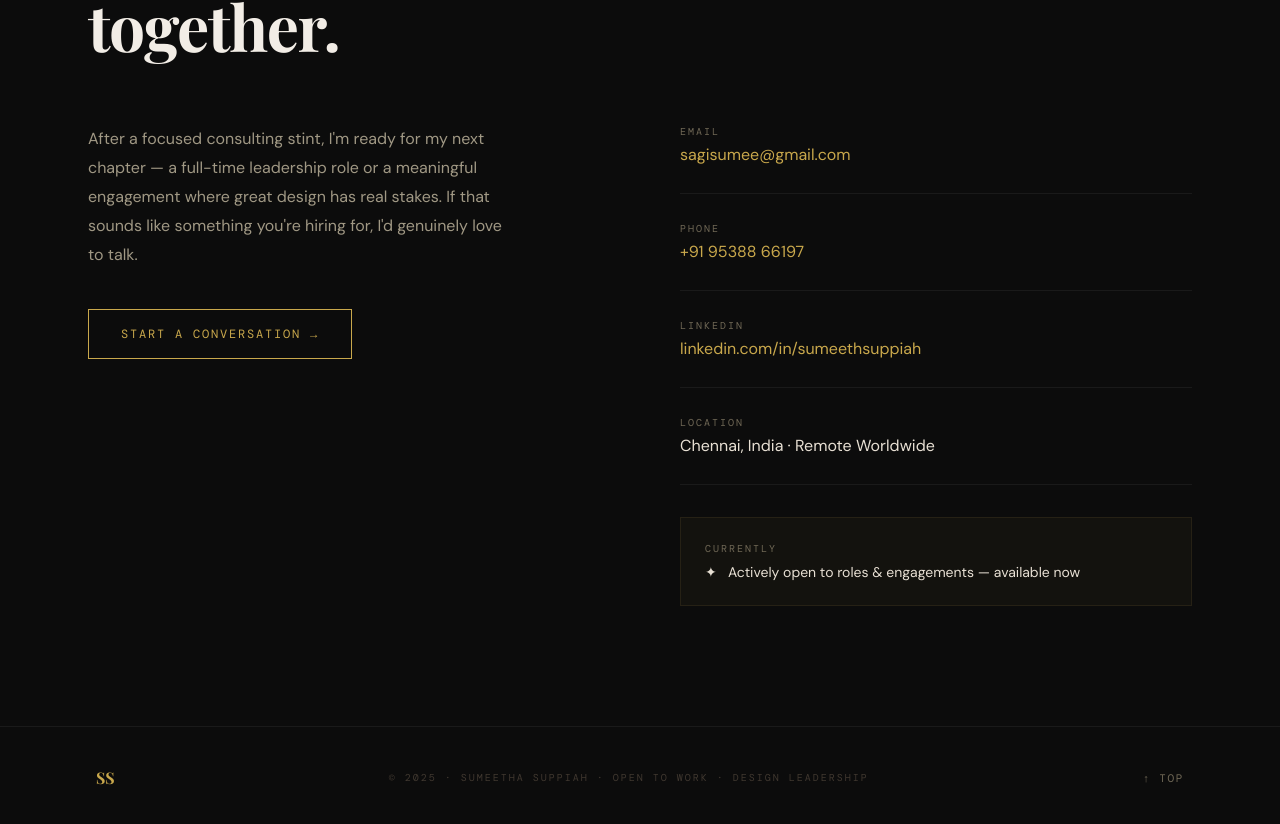
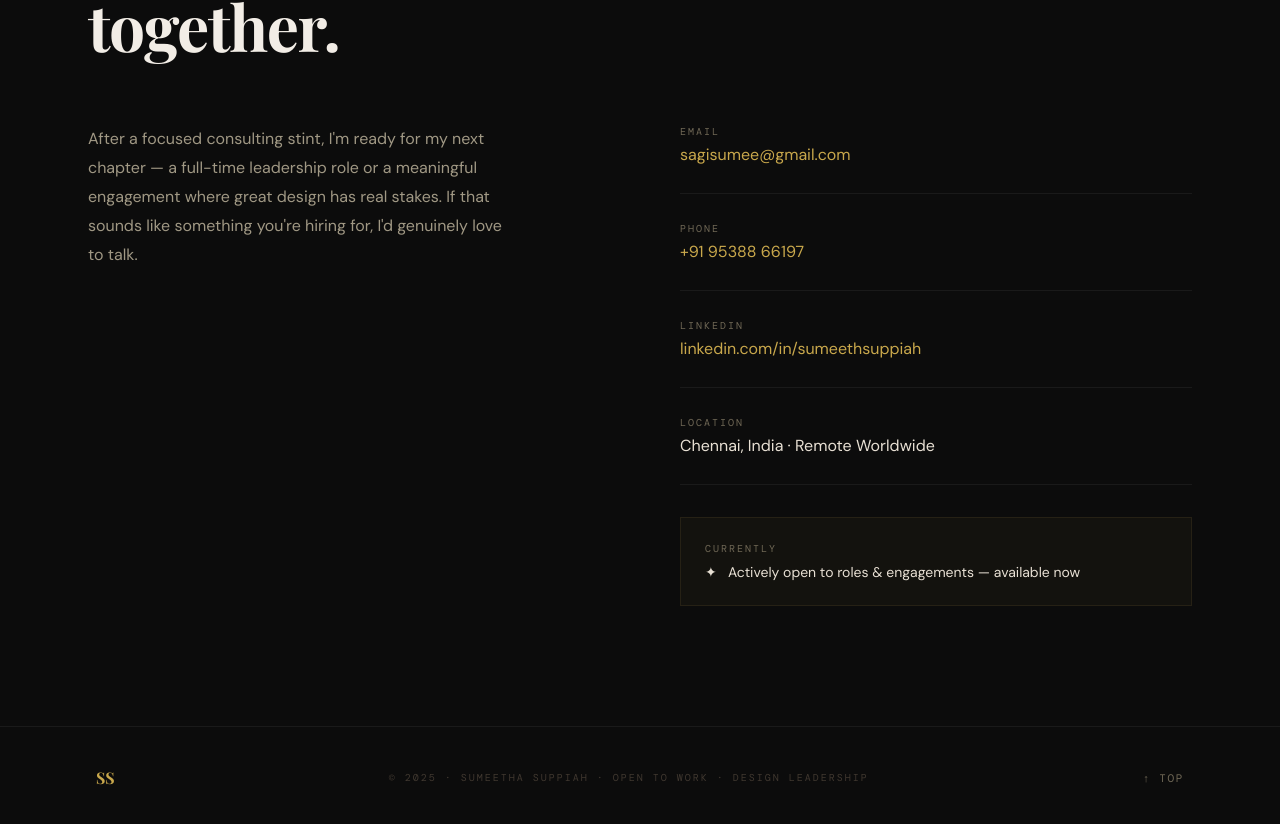
Before and after one commit to bettercolours/portfolionew, a React (Vite) app: page / in a window 1280 px wide. Shown: the part 8015-8839 px from the top of the page. Built offline with nearby package versions, Linux system fonts and the light colour scheme; a web font is replaced by a local one.

Commit message:
Add files via upload

```diff
--- a/src/App.jsx
+++ b/src/App.jsx
@@ -1000,16 +1000,13 @@ export default function Portfolio() {
                 <p style={{ fontSize: "16px", lineHeight: 1.8, color: "#A09884", marginBottom: "40px", maxWidth: "420px" }}>
                   After a focused consulting stint, I'm ready for my next chapter — a full-time leadership role or a meaningful engagement where great design has real stakes. If that sounds like something you're hiring for, I'd genuinely love to talk.
                 </p>
-                <button className="cta-hover" style={{ ...styles.ctaBtn }} onMouseEnter={() => setCursorActive(true)} onMouseLeave={() => setCursorActive(false)}>
-                  Start a Conversation →
-                </button>
               </FadeIn>
               <FadeIn delay={0.2}>
                 <div>
                   {[
                     ["Email", "sagisumee@gmail.com", "mailto:sagisumee@gmail.com"],
                     ["Phone", "+91 95388 66197", "tel:+919538866197"],
-                    ["LinkedIn", "linkedin.com/in/sumeethsuppiah", "https://linkedin.com/in/sumeethsuppiah"],
+                    ["LinkedIn", "linkedin.com/in/sumeethsuppiah", "https://www.linkedin.com/in/sumeetha-suppiah-11a51744/"],
                     ["Location", "Chennai, India · Remote Worldwide", null],
                   ].map(([label, val, href]) => (
                     <div key={label} style={styles.contactItem}>
```
